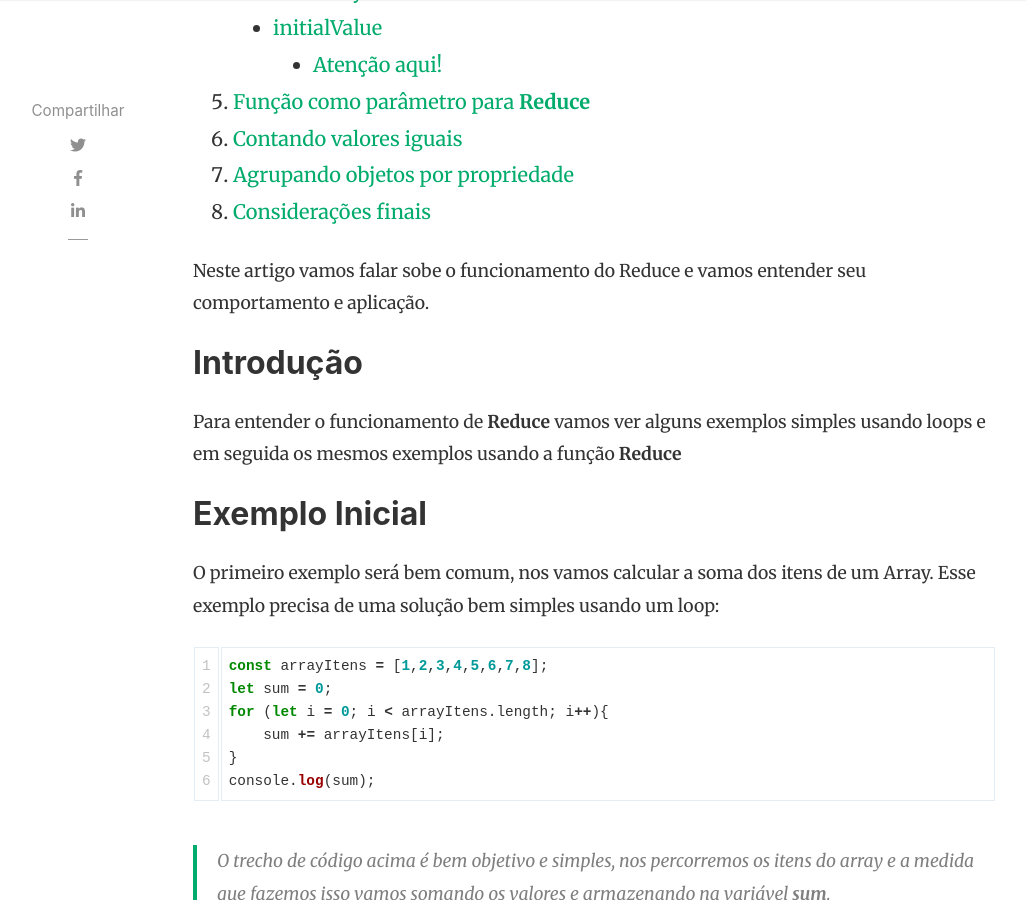
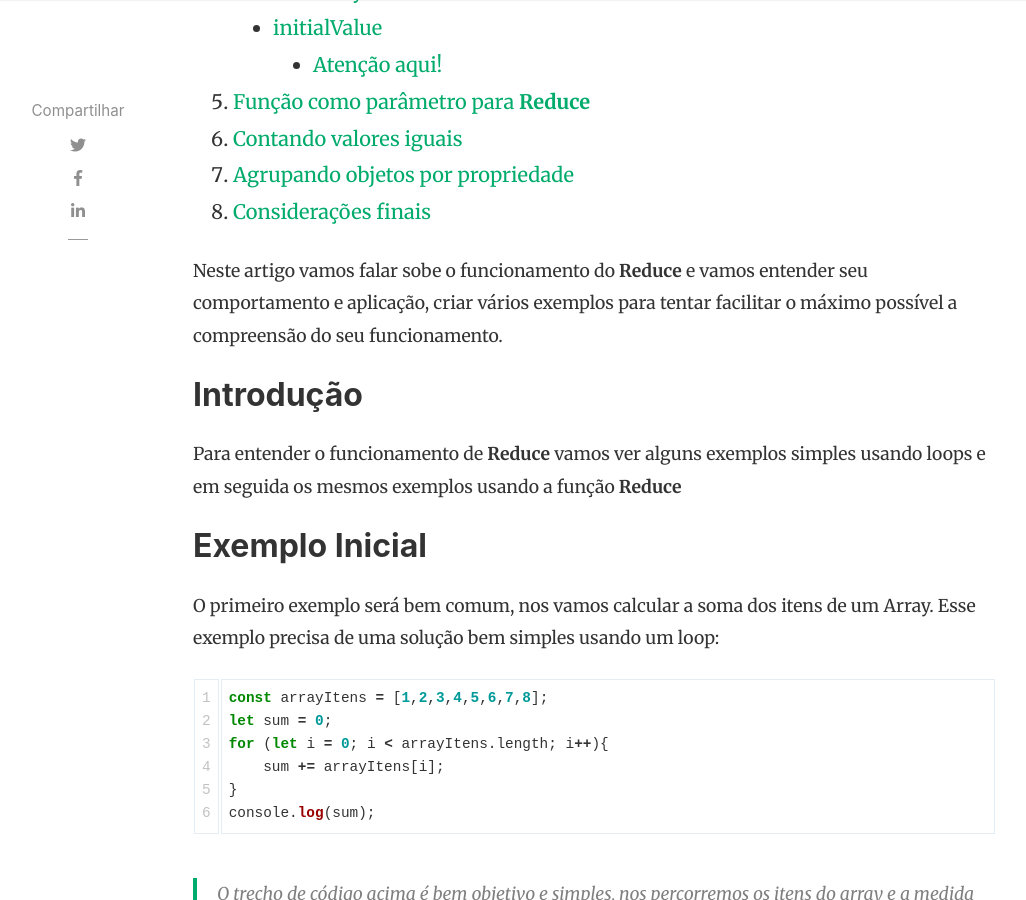
Before and after one commit to klaiddias/devhome, a Jekyll site: the page built from _posts/2020-01-21-reduce.md, in a window 1280 px wide and 900 px high, scrolled down 1327 px. Shown: the whole window, without its empty margins (92-1118 px from the left). Built offline with Jekyll 4.4.1, drawn with Linux system fonts in a browser that asks for light colours; nearby versions of some CDN libraries; comment, search, counter and statistics services are not loaded.

Commit message:
Reduce post, ajust

```diff
--- a/_posts/2020-01-21-reduce.md
+++ b/_posts/2020-01-21-reduce.md
@@ -11,7 +11,7 @@ beforetoc: ""
 toc: true
 ---
 
-Neste artigo vamos falar sobe o funcionamento do Reduce e vamos entender seu comportamento e aplicação.
+Neste artigo vamos falar sobe o funcionamento do **Reduce** e vamos entender seu comportamento e aplicação, criar vários exemplos para tentar facilitar o máximo possível a compreensão do seu funcionamento.
 
 ## Introdução
 Para entender o funcionamento de **Reduce** vamos ver alguns exemplos simples usando loops e em seguida os mesmos exemplos usando a função **Reduce**
```
Also changed, not shown: assets/images/reduce.png.
